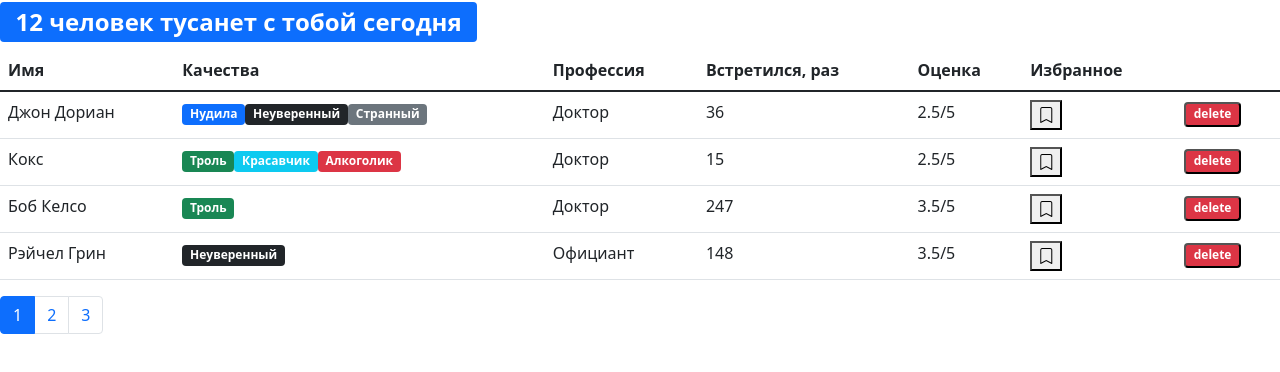
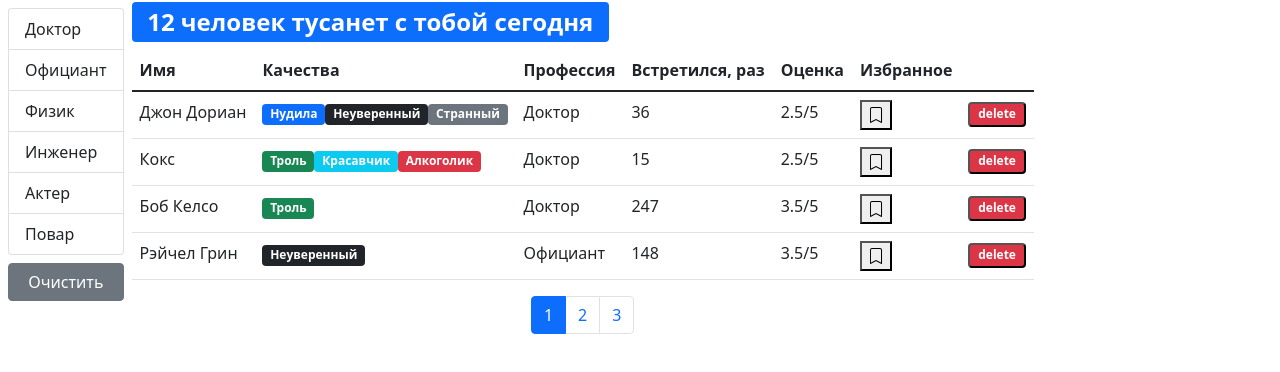
Before and after one commit to Ilya1910/fast-company, a React (Create React App) app: page / in a window 1280 px wide. Shown: the top 372 px of the page. Built offline with nearby package versions, Linux system fonts and the light colour scheme.

Commit message:
add filtered

```diff
--- /dev/null
+++ b/src/App.js
@@ -0,0 +1,39 @@
+import React, { useState, useEffect } from "react";
+import Users from "./components/users";
+import Context from "./context";
+import API from "./api";
+
+function App() {
+    const [users, setUsers] = useState([]);
+
+    useEffect(() => {
+        API.users.default.fetchAll().then((data) => setUsers(data));
+    }, []);
+
+    const handleDelete = (userId) => {
+        setUsers(users.filter((user) => user._id !== userId));
+    };
+
+    const handleStatus = (userId) => {
+        setUsers(
+            users.map((user) => {
+                if (user._id === userId) {
+                    return { ...user, status: !user.status };
+                }
+                return user;
+            })
+        );
+    };
+
+    return (
+        <Context.Provider value={{ handleDelete }}>
+            <Users
+                onDelete={handleDelete}
+                users={users}
+                handleStatus={handleStatus}
+            />
+        </Context.Provider>
+    );
+}
+
+export default App;
--- /dev/null
+++ b/src/api/fake.api/professions.api.js
@@ -0,0 +1,28 @@
+export const professionsObject = {
+    doctor: { _id: "67rdca3eeb7f6fgeed471818", name: "Доктор" },
+    waiter: { _id: "67rdca3eeb7f6fgeed471820", name: "Официант" },
+    physics: { _id: "67rdca3eeb7f6fgeed471814", name: "Физик" },
+    engineer: { _id: "67rdca3eeb7f6fgeed471822", name: "Инженер" },
+    actor: { _id: "67rdca3eeb7f6fgeed471824", name: "Актер" },
+    cook: { _id: "67rdca3eeb7f6fgeed471829", name: "Повар" }
+};
+
+export const professions = [
+    { _id: "67rdca3eeb7f6fgeed471818", name: "Доктор" },
+    { _id: "67rdca3eeb7f6fgeed471820", name: "Официант" },
+    { _id: "67rdca3eeb7f6fgeed471814", name: "Физик" },
+    { _id: "67rdca3eeb7f6fgeed471822", name: "Инженер" },
+    { _id: "67rdca3eeb7f6fgeed471824", name: "Актер" },
+    { _id: "67rdca3eeb7f6fgeed471829", name: "Повар" }
+];
+
+const fetchAll = () =>
+    new Promise((resolve) => {
+        window.setTimeout(function () {
+            resolve(professions);
+        }, 2000);
+    });
+
+export default {
+    fetchAll
+};
--- a/src/api/fake.api/user.api.js
+++ b/src/api/fake.api/user.api.js
@@ -1,11 +1,4 @@
-const professions = {
-    doctor: { _id: "67rdca3eeb7f6fgeed471818", name: "Доктор" },
-    waiter: { _id: "67rdca3eeb7f6fgeed471820", name: "Официант" },
-    physics: { _id: "67rdca3eeb7f6fgeed471814", name: "Физик" },
-    engineer: { _id: "67rdca3eeb7f6fgeed471822", name: "Инженер" },
-    actor: { _id: "67rdca3eeb7f6fgeed471824", name: "Актер" },
-    cook: { _id: "67rdca3eeb7f6fgeed471829", name: "Повар" }
-};
+import { professionsObject as professions } from "./professions.api";
 
 const qualities = {
     tedious: {
@@ -138,6 +131,14 @@
         rate: 5
     }
 ];
-export function fetchAll() {
-    return users;
-}
+
+const fetchAll = () =>
+    new Promise((resolve) => {
+        window.setTimeout(function () {
+            resolve(users);
+        }, 2000);
+    });
+
+export default {
+    fetchAll
+};
--- a/src/api/index.js
+++ b/src/api/index.js
@@ -1,5 +1,7 @@
 import * as users from "./fake.api/user.api";
+import professions from "./fake.api/professions.api";
 const API = {
-    users
+    users,
+    professions
 };
 export default API;
--- a/src/components/bookmark.jsx
+++ b/src/components/bookmark.jsx
@@ -6,7 +6,7 @@
 );
 
 BookMark.propTypes = {
-    status: PropTypes.bool.isRequired
+    status: PropTypes.bool
 };
 
 export default BookMark;
--- /dev/null
+++ b/src/components/groupList.jsx
@@ -0,0 +1,62 @@
+import React from "react";
+import PropTypes from "prop-types";
+
+const GroupList = ({
+    items,
+    valueProperty,
+    contentProperty,
+    onItemSelect,
+    selectedItem
+}) => {
+    const itemsIsObj = () => {
+        return Object.keys(items).map((item) => (
+            <li
+                key={items[item][valueProperty]}
+                className={
+                    "list-group-item" +
+                    (items[item] === selectedItem ? " active" : "")
+                }
+                onClick={() => onItemSelect(items[item])}
+                role="button"
+            >
+                {items[item][contentProperty]}
+            </li>
+        ));
+    };
+
+    const itemIsArr = (items) => {
+        return items.map((item) => (
+            <li
+                key={item[valueProperty]}
+                className={
+                    "list-group-item" + (item === selectedItem ? " active" : "")
+                }
+                onClick={() => onItemSelect(item)}
+                role="button"
+            >
+                {item[contentProperty]}
+            </li>
+        ));
+    };
+
+    return (
+        <ul className="list-group">
+            {typeof items === "object" ? itemsIsObj(items) : itemIsArr(items)}
+        </ul>
+    );
+};
+
+GroupList.defaultProps = {
+    valueProperty: "_id",
+    contentProperty: "name"
+};
+
+GroupList.propTypes = {
+    items: PropTypes.oneOfType([PropTypes.object, PropTypes.array]),
+    valueProperty: PropTypes.string.isRequired,
+    contentProperty: PropTypes.string.isRequired,
+    onItemSelect: PropTypes.func,
+    selectedItem: PropTypes.object
+};
+
+export default GroupList;
--- a/src/components/users.jsx
+++ b/src/components/users.jsx
@@ -1,41 +1,66 @@
-import React, { useState } from "react";
-import API from "../api";
+import React, { useState, useEffect } from "react";
 import User from "./user";
-import Context from "../context";
 import renderPhrase from "./searchStatus";
 import Pagination from "./pagination";
 import { paginate } from "../utils/paginate";
+import PropTypes from "prop-types";
+import GroupList from "./groupList";
+import API from "../api";
+import _ from "lodash";
 
-const Users = () => {
-    const [users, setUsers] = useState(API.users.fetchAll());
+const Users = ({ users: allUsers, ...rest }) => {
     const [currentPage, setCurrentPage] = useState(1);
-    const count = users.length;
+    const [professions, setProfession] = useState();
+    const [selectedProf, setSelectedProf] = useState();
     const pageSize = 4;
-    const userCrop = paginate(users, currentPage, pageSize);
+
+    useEffect(() => {
+        API.professions.fetchAll().then((data) => setProfession(data));
+    }, []);
+
+    useEffect(() => {
+        setCurrentPage(1);
+    }, [selectedProf]);
+
+    const handleProfessionSelect = (item) => {
+        setSelectedProf(item);
+    };
 
     const handlePageChange = (pageIndex) => {
         setCurrentPage(pageIndex);
     };
 
-    const handleDelete = (userId) => {
-        setUsers(users.filter((user) => user._id !== userId));
-    };
+    const filteredUsers = selectedProf
+        ? allUsers.filter((user) => _.isEqual(user.profession, selectedProf))
+        : allUsers;
+    const count = filteredUsers.length;
+    const usersCrop = paginate(filteredUsers, currentPage, pageSize);
 
-    const handleStatus = (userId) => {
-        setUsers(
-            users.map((user) =>
-                user._id === userId
-                    ? { ...user, status: !user.status }
-                    : { ...user }
-            )
-        );
+    const clearFilter = () => {
+        setSelectedProf();
     };
 
     if (count === 0) {
-        return <>{renderPhrase(count)}</>;
+        return <h2>{renderPhrase(count)}</h2>;
     } else {
         return (
-            <Context.Provider value={{ handleDelete }}>
+            <div className="d-flex">
+                {professions && (
+                    <div className="d-flex flex-column flex-shrink-0 p-2">
+                        <GroupList
+                            items={professions}
+                            selectedItem={selectedProf}
+                            onItemSelect={handleProfessionSelect}
+                        />
+                        <button
+                            className="btn btn-secondary mt-2"
+                            onClick={clearFilter}
+                        >
+                            Очистить
+                        </button>
+                    </div>
+                )}
+                <div className="d-flex flex-column">
                     <h2>{renderPhrase(count)}</h2>
                     <table className="table">
                         <thead>
@@ -50,26 +75,33 @@
                             </tr>
                         </thead>
                         <tbody>
-                        {userCrop.map((user) => {
+                            {usersCrop.map((user) => {
                                 return (
-                                <User
-                                    {...user}
-                                    key={user._id}
-                                    handleStatus={handleStatus}
-                                />
+                                    <User {...rest} {...user} key={user._id} />
                                 );
                             })}
                         </tbody>
                     </table>
+                    <div className="d-flex justify-content-center">
                         <Pagination
                             itemsCount={count}
                             pageSize={pageSize}
                             currentPage={currentPage}
                             onPageChange={handlePageChange}
                         />
-            </Context.Provider>
+                    </div>
+                </div>
+            </div>
         );
     }
 };
 
+Users.defaultProps = {
+    count: 0
+};
+
+Users.propTypes = {
+    users: PropTypes.oneOfType([PropTypes.object, PropTypes.array])
+};
+
 export default Users;
--- a/src/index.js
+++ b/src/index.js
@@ -3,11 +3,11 @@
 import "./index.css";
 import reportWebVitals from "./reportWebVitals";
 import "bootstrap/dist/css/bootstrap.css";
-import Users from "./components/users";
+import App from "./App";
 
 ReactDOM.render(
     <React.StrictMode>
-        <Users />
+        <App />
     </React.StrictMode>,
     document.getElementById("root")
 );
```
Also changed, not shown: src/components/user.jsx (+4 -4 lines), .eslintrc.js. Lines whose indentation alone changed are shown as unchanged.
